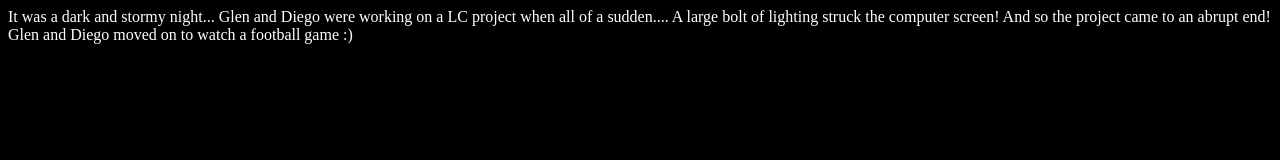
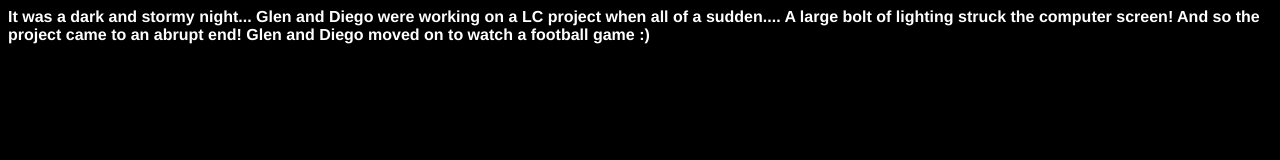
Before and after one commit to Pierrekid/fireside-story, a plain HTML site: page index.html in a window 1280 px wide. Drawn offline with Linux system fonts and the light colour scheme.

Commit message:
Added font family

```diff
--- a/style.css
+++ b/style.css
@@ -1,4 +1,6 @@
 body {
     color: white;
     background-color: black;
+    font-weight: bold;
+    font-family: 'Franklin Gothic Medium', 'Arial Narrow', Arial, sans-serif
   }
```
